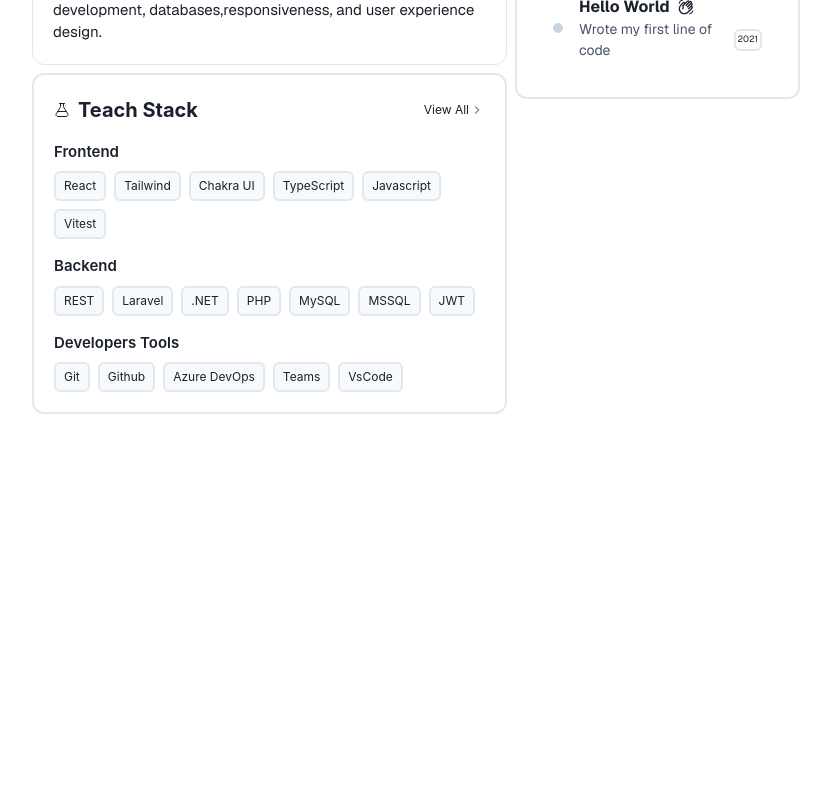
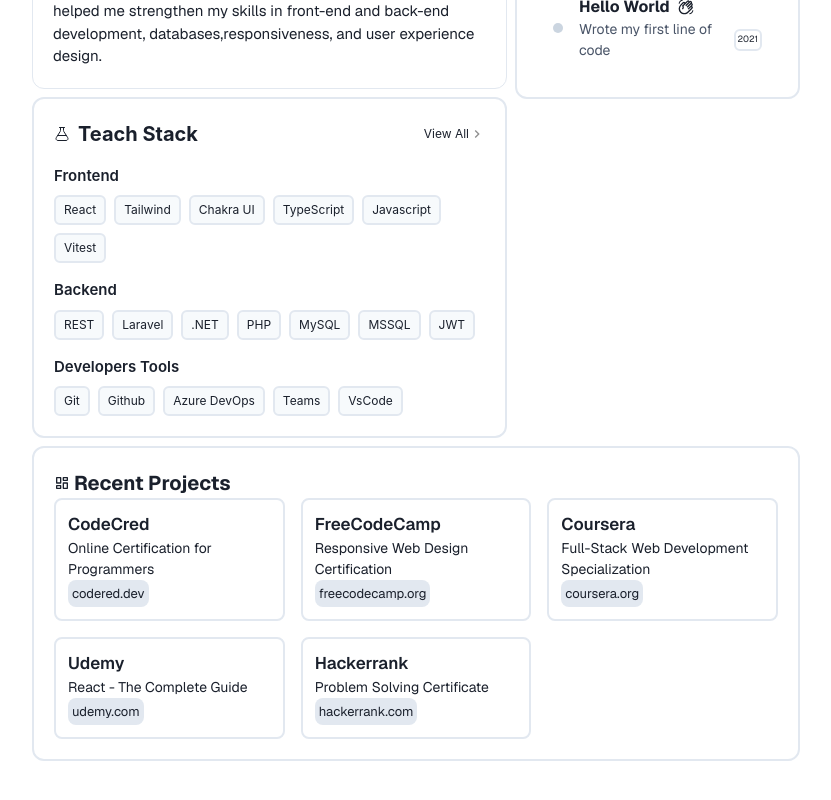
Before and after one commit to mlesterpal30/portfolio, a React (Vite) app: page / in a window 1280 px wide. Shown: the part 548-1348 px from the top of the page, without its empty margins (224-1055 px from the left). Before the commit the page ends 1018 px from the top, so only its background shows below. Built offline with nearby package versions, Linux system fonts and the light colour scheme.

Commit message:
Create a section for my projects

```diff
--- a/src/App.tsx
+++ b/src/App.tsx
@@ -3,6 +3,7 @@ import Hero from "./components/Hero";
 import { Box, Stack } from "@chakra-ui/react";
 import TechStack from "./components/TechStack";
 import Experience from "./components/Experience";
+import Projects from "./components/Projects";
 const App = () => {
 	return (
 		<Box
@@ -23,6 +24,9 @@ const App = () => {
 					<Experience />
 				</Box>
 			</Stack>
+			<Box mt="2">
+				<Projects />
+			</Box>
 		</Box>
 	);
 };
--- a/src/components/About.tsx
+++ b/src/components/About.tsx
@@ -8,8 +8,9 @@ const About = () => {
 			className="font-geist"
 			padding="5"
 			rounded="xl"
+		>
+			{" "}
 			w="full"
-		>
 			<Flex align="center" columnGap="2">
 				<BsBriefcase />
 				<Text fontSize="20px" fontWeight="700">
--- /dev/null
+++ b/src/components/Projects.tsx
@@ -0,0 +1,83 @@
+import { Box, Text, Flex, Grid } from "@chakra-ui/react";
+import { RiDashboardLine } from "react-icons/ri";
+
+const Projects = () => {
+	const certifications = [
+		{
+			title: "CodeCred",
+			description: "Online Certification for Programmers",
+			link: "codered.dev",
+		},
+		{
+			title: "FreeCodeCamp",
+			description: "Responsive Web Design Certification",
+			link: "freecodecamp.org",
+		},
+		{
+			title: "Coursera",
+			description: "Full-Stack Web Development Specialization",
+			link: "coursera.org",
+		},
+		{
+			title: "Udemy",
+			description: "React - The Complete Guide",
+			link: "udemy.com",
+		},
+		{
+			title: "Hackerrank",
+			description: "Problem Solving Certificate",
+			link: "hackerrank.com",
+		},
+	];
+	return (
+		<Box
+			className="font-geist"
+			padding="5"
+			border="2px"
+			borderColor="gray.200"
+			rounded="xl"
+		>
+			<Flex align="center" columnGap="1">
+				<RiDashboardLine />
+				<Text fontSize="20px" fontWeight="700">
+					Recent Projects
+				</Text>
+			</Flex>
+			<Grid
+				templateColumns={{
+					base: "repeat(1, 1fr)", // 1 column (mobile)
+					md: "repeat(2, 1fr)", // 2 columns (tablet)
+					lg: "repeat(3, 1fr)", // 3 columns (laptop)
+				}}
+				gap={4}
+			>
+				{certifications.map((cert, index) => (
+					<Box
+						key={index}
+						border="2px"
+						borderColor="gray.200"
+						padding="3"
+						rounded="lg"
+						_hover={{ borderColor: "blue.400", shadow: "md" }}
+					>
+						<Text fontSize="17px" fontWeight="600">
+							{cert.title}
+						</Text>
+						<Text fontSize="14px">{cert.description}</Text>
+						<Text
+							fontSize="13px"
+							p="1"
+							rounded="lg"
+							bgColor="gray.200"
+							display="inline-block"
+						>
+							{cert.link}
+						</Text>
+					</Box>
+				))}
+			</Grid>
+		</Box>
+	);
+};
+
+export default Projects;
```
